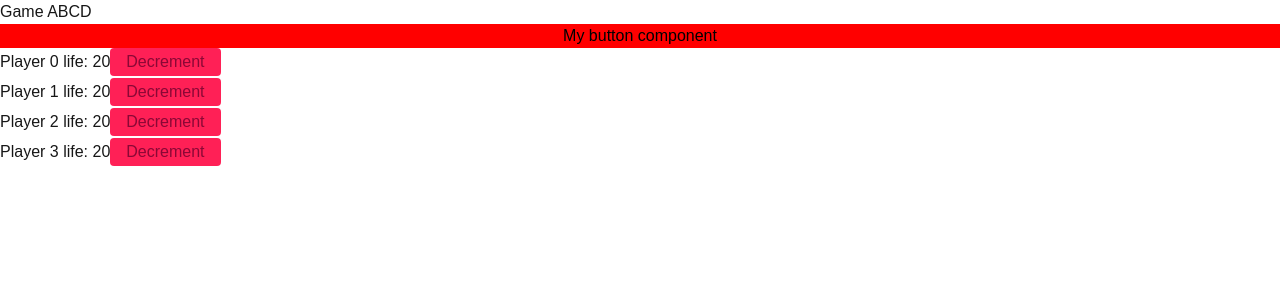
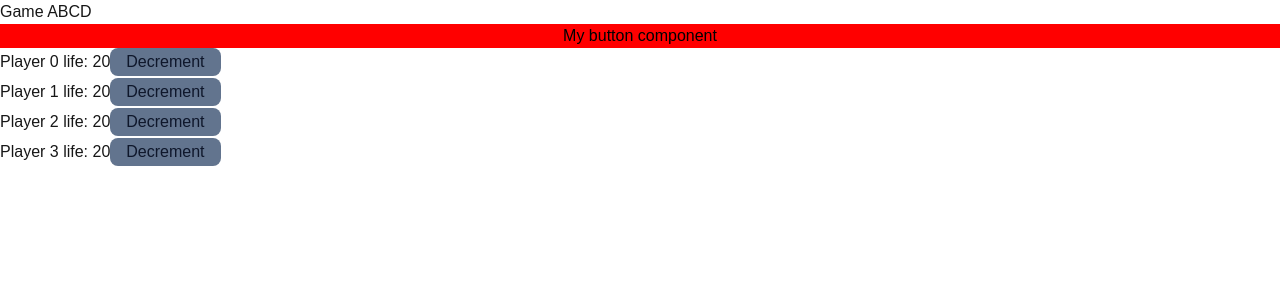
Before and after one commit to davissears/magic-party-proto, a Next.js app: page /games in a window 1280 px wide. Shown: the top 300 px of the page. Built offline with nearby package versions, Linux system fonts and the light colour scheme.

Commit message:
Refactor player tile styling and remove unused code
Update the `PlayerTile` component to use a slate-colored button and
remove commented-out code from `Button.tsx`.

```diff
--- a/src/app/games/_components/Button.tsx
+++ b/src/app/games/_components/Button.tsx
@@ -1,9 +1,6 @@
-// import { incrementCounter } from "@/lib/database";
-
 export default function Button() {
   async function onClick() {
     "use server";
-    // incrementCounter();
   }
   return (
     <button
--- a/src/app/games/_components/PlayerTile.tsx
+++ b/src/app/games/_components/PlayerTile.tsx
@@ -22,7 +22,7 @@ export default function PlayerTile({ playerIndex }: TProps) {
     <div className={className.join(" ")}>
       Player {playerIndex} life: {lifeTotal}
       <button
-        className={`bg-rose-500 text-rose-900 rounded-sm px-4 py-0.5`}
+        className={`bg-slate-500 text-slate-900 rounded-lg px-4 py-0.5`}
         onClick={onClick}
       >
         Decrement
```
